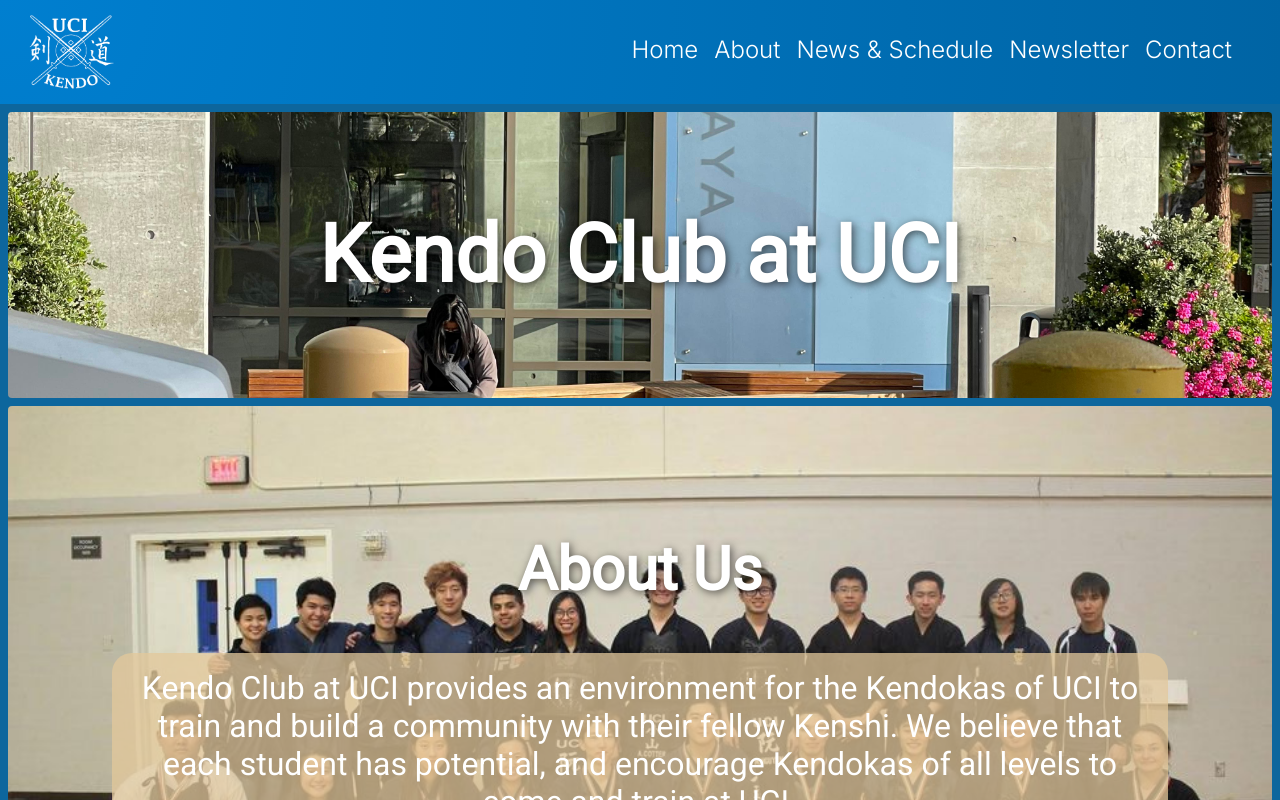
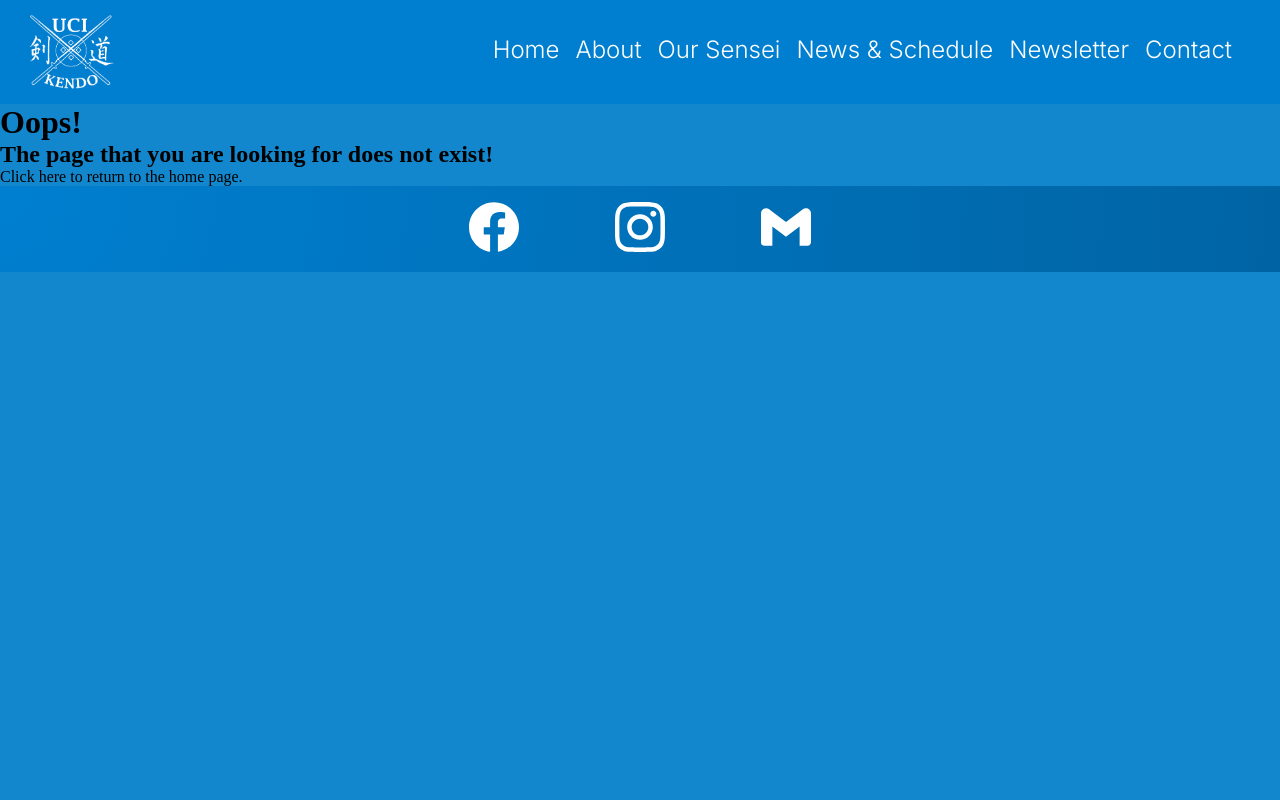
Before and after one commit to DeluxeRice/Kendo-Club-Website, a React (Create React App) app in the folder my-app/: page / in a window 1280 px wide. Shown: the top 800 px of the page. Built offline with nearby package versions, Linux system fonts and the light colour scheme; no server answers.

Commit message:
Started construction of Sensei Page

```diff
--- a/my-app/src/App.js
+++ b/my-app/src/App.js
@@ -1,5 +1,5 @@
 import React from 'react';
-import {HomePage, AboutPage, ContactPage, NewsletterPage, SchedulePage, MissingPage } from './components';
+import {HomePage, AboutPage, ContactPage, NewsletterPage, SchedulePage, SenseiPage, MissingPage } from './components';
 import { Route, Routes, BrowserRouter} from 'react-router-dom';
 import './App.css'
 
@@ -8,9 +8,10 @@
     <div className="App">
     <BrowserRouter>
       <Routes>
-        <Route path='*' element= {<MissingPage/>}/> {/* Have 404 page be HomePage for now, since certain pages are not implemented fully. */}
+        <Route path='/' element= {<MissingPage/>}/> {/* Have 404 page be HomePage for now, since certain pages are not implemented fully. */}
         <Route path = '/' element = {<HomePage/>}/>
         <Route path = '/about' element = {<AboutPage/>}/>
+        <Route path = '/sensei' element = {<SenseiPage/>}/>
         <Route path = '/contact' element = {<ContactPage/>}/>
         <Route path = '/newsletter' element = {<NewsletterPage/>}/>
         <Route path = '/schedule' element = {<SchedulePage/>}/>
--- a/my-app/src/components/about/About.css
+++ b/my-app/src/components/about/About.css
@@ -1,7 +1,3 @@
-.section__padding-about{
-    margin-top: 0.5rem;
-    scroll-margin-top: 6.4rem;
-}
 
 .about-title{
     background-image:url('../../assets/oldgroup.jpg');
@@ -9,7 +5,6 @@
     background-position: 50% 55%;
     background-repeat: no-repeat;
     background-size: cover;
-    margin-top: 0.5rem;
     scroll-margin-top: 6.4rem;
     display: flex;
     flex-direction: column;
--- a/my-app/src/components/index.js
+++ b/my-app/src/components/index.js
@@ -1,4 +1,5 @@
 export {default as AboutPage} from './about/About.jsx';
+export {default as SenseiPage} from './sensei/Sensei.jsx';
 export {default as ContactPage} from './contact/Contact.jsx';
 export {default as HomePage} from './home/Home.jsx';
 export {default as NewsletterPage} from './newsletter/Newsletter.jsx';
--- /dev/null
+++ b/my-app/src/components/sensei/Sensei.jsx
@@ -0,0 +1,15 @@
+import React, { Component } from 'react';
+import { Navbar,  Events, Footer} from '../../containers';
+import './Sensei.css'
+
+class SenseiPage extends Component {
+  render() {
+    return (
+        <div className='sensei'>
+            <h1>We got Shikai Sensei wao!</h1>
+        </div>
+    );
+  }
+}
+
+export default SenseiPage;
--- a/my-app/src/containers/footer/Footer.css
+++ b/my-app/src/containers/footer/Footer.css
@@ -2,8 +2,6 @@
     display: flex;
     flex-direction: row;
     justify-content: center;
-    margin: .5rem .5rem .5rem .5rem;
-    border-radius: .25rem;
 }
 
 .contact-button{
--- a/my-app/src/containers/header/Header.css
+++ b/my-app/src/containers/header/Header.css
@@ -6,8 +6,6 @@
     padding-top: 6rem;
     padding-bottom: 6rem;
     background-color: white;
-    margin: .5rem;
-    border-radius: .25rem;
     background-image: url('../../assets/alice.jpg');
     background-position: center;
     background-size: cover;
--- a/my-app/src/containers/navbar/Navbar.css
+++ b/my-app/src/containers/navbar/Navbar.css
@@ -1,9 +1,11 @@
 .kendo__navbar{
     top:0;
+    width: 100%;
     display:flex;
     justify-content:space-between;
     align-items:center;
     z-index:11;
+    background-color:  rgba(0, 127, 208, 1);
 }
 
 .kendo__navbar-links{
--- a/my-app/src/containers/navbar/Navbar.jsx
+++ b/my-app/src/containers/navbar/Navbar.jsx
@@ -9,6 +9,7 @@
     <>
     <p><Link to={'/'} >Home</Link></p>
     <p><Link to={'/about'} >About</Link></p>
+    <p><Link to={'/sensei'} >Our Sensei</Link></p>
     <p><Link to={'/schedule'} >News & Schedule</Link></p>
     <p><Link to={'/newsletter'} >Newsletter</Link></p>
     <p><Link to={'/contact'} >Contact</Link></p>
@@ -19,7 +20,7 @@
 const Navbar = () => {
     const [toggleMenu, setToggleMenu] = useState(false);
     return(
-        <div className='kendo__navbar gradient__bg'>
+        <div className='kendo__navbar'>
             <div className='kendo__navbar-logo'>
                 <Link to={'/'} >
                     <img src ={logo} alt="uci logo"/>
--- a/my-app/src/index.css
+++ b/my-app/src/index.css
@@ -4,7 +4,7 @@
   --font-family:'Inter', sans-serif;
   --font-generic:'Roboto', sans-serif;
 
-  --color-bg:#0d669d;
+  --color-bg:#1387ce;
   --color-footer:#c2a16c;
   --color-blog:#042c54;
   --color-text:#81AFDD;
```
Also changed, not shown: my-app/src/components/sensei/Sensei.css (added).
